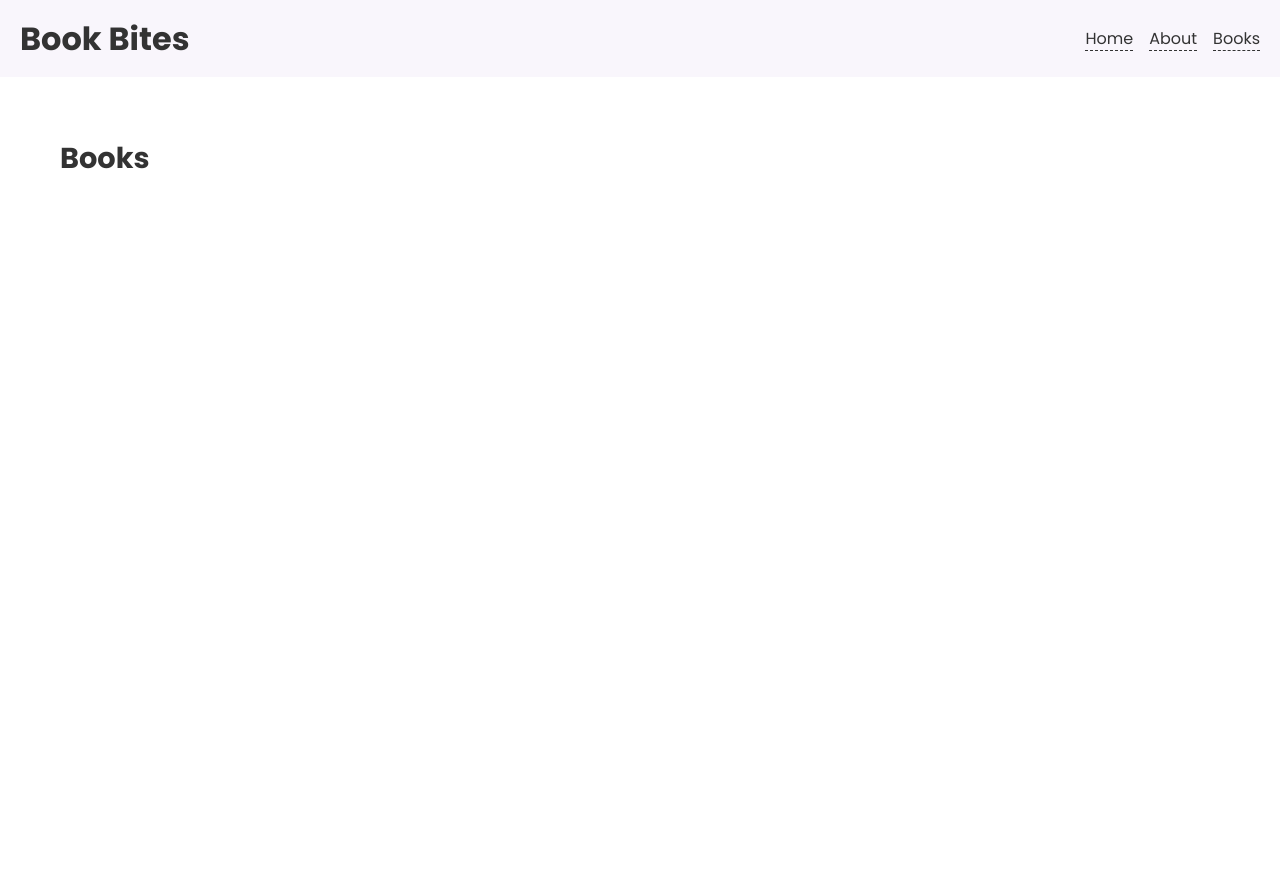
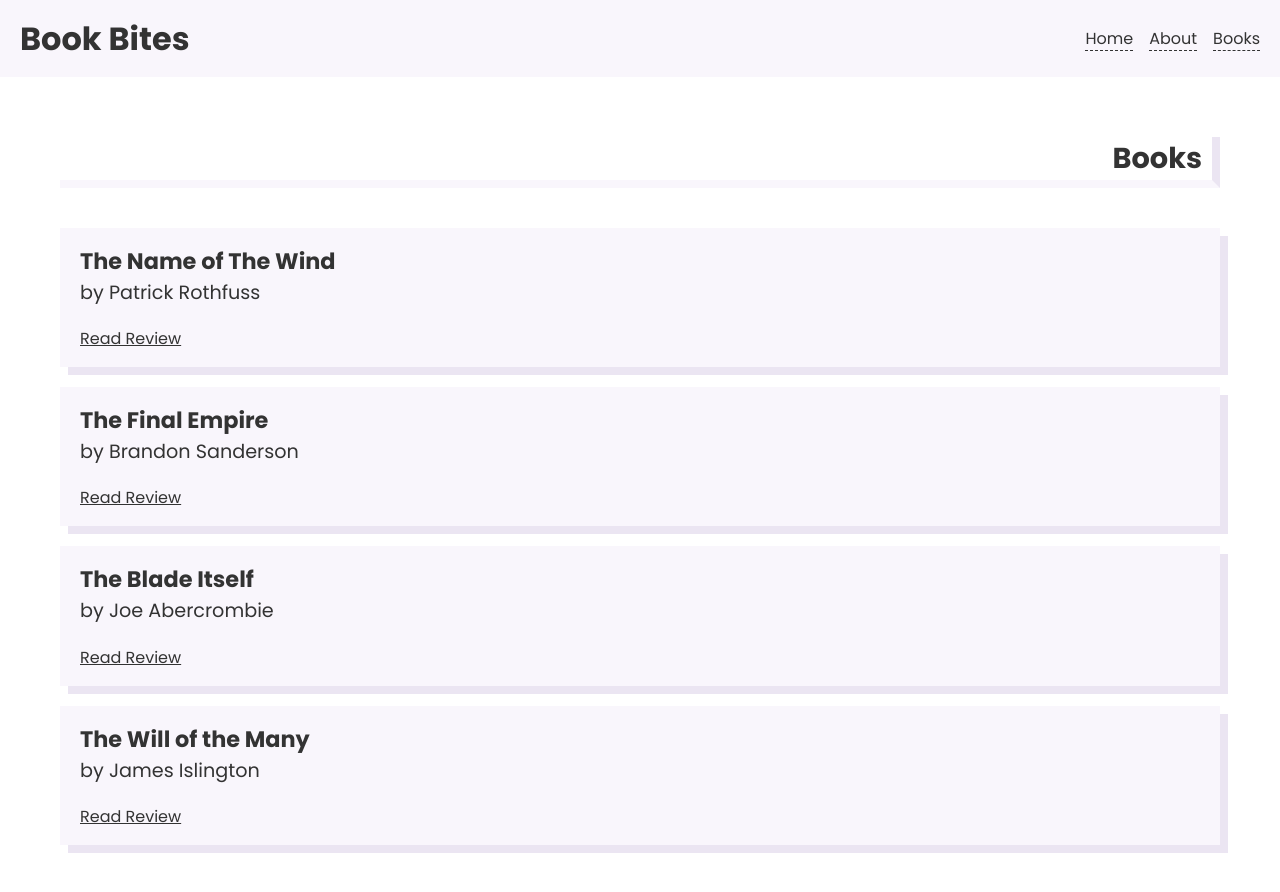
Before and after one commit to Riot-Mind-Studios-LLC/book-bites, an Astro site: page /books in a window 1280 px wide. Before the commit the page ends 800 px from the top, so only its background shows below. Built offline with nearby package versions, Linux system fonts and the light colour scheme; Astro itself is replaced by a stand-in of ours.

Commit message:
added books data, dummy user info and comments in code

```diff
--- a/src/layouts/BaseLayout.astro
+++ b/src/layouts/BaseLayout.astro
@@ -1,4 +1,5 @@
 ---
+// Frontmatter: plain JavaScript comments
 ---
 
 <html lang="en">
@@ -6,31 +7,44 @@
     <meta charset="utf-8" />
     <link rel="icon" type="image/svg+xml" href="/favicon.svg" />
     <link rel="icon" href="/favicon.ico" />
-		<link rel="preconnect" href="https://fonts.googleapis.com">
-		<link rel="preconnect" href="https://fonts.gstatic.com" crossorigin>
-		<link href="https://fonts.googleapis.com/css2?family=Poppins:ital,wght@0,300;0,400;0,500;0,700;1,300;1,400;1,500;1,700&display=swap" rel="stylesheet">
+    <link rel="preconnect" href="https://fonts.googleapis.com" />
+    <link rel="preconnect" href="https://fonts.gstatic.com" crossorigin />
+    <link
+      href="https://fonts.googleapis.com/css2?family=Poppins:ital,wght@0,300;0,400;0,500;0,700;1,300;1,400;1,500;1,700&display=swap"
+      rel="stylesheet"
+    />
     <meta name="viewport" content="width=device-width" />
     <meta name="generator" content={Astro.generator} />
     <title>Book Bites</title>
   </head>
   <body>
+    {/* Stripped from the build. Use this for notes to yourself */}
+    <!-- Kept in the HTML. Anyone can see this in the page source -->
     <header>
       <h1>Book Bites</h1>
       <nav>
         <ul>
-					<li><a href="/">Home</a></li>
-					<li><a href="/about">About</a></li>
-					<li><a href="/books">Books</a></li>
+          <li>
+            <a href="/">Home</a>
+          </li>
+          <li>
+            <a href="/about">About</a>
+          </li>
+          <li>
+            <a href="/books">Books</a>
+          </li>
         </ul>
       </nav>
     </header>
     <main>
+      {/* page content gets inserted here at slot */}
       <slot />
     </main>
   </body>
 </html>
 
 <style>
+  /* CSS comment */
   body {
     margin: 0;
   }
--- a/src/pages/books/index.astro
+++ b/src/pages/books/index.astro
@@ -1,9 +1,76 @@
 ---
-import BaseLayout from "../../layouts/BaseLayout.astro"
+// Frontmatter: plain JavaScript comments
+import BaseLayout from "../../layouts/BaseLayout.astro";
+
+// define books data
+// normally you would fetch data from an api or use astro's content collections
+
+// An interface is a TypeScript feature, not something specific to Astro. It describes the shape of an object: which properties it has and what type each one is. It’s a contract that says what data is expected.
+
+interface Book {
+  title: string;
+  author: string;
+}
+
+// an array of book objects made according to the book interface
+const books: Book[] = [
+  { title: "The Name of The Wind", author: "Patrick Rothfuss" },
+  { title: "The Final Empire", author: "Brandon Sanderson" },
+  { title: "The Blade Itself", author: "Joe Abercrombie" },
+  { title: "The Will of the Many", author: "James Islington" },
+];
 ---
 
 <BaseLayout>
-    <div class="content">
-		<h2>Books</h2>
-	</div>
+  {/* Stripped from the build. Use this for notes to yourself */}
+  <!-- Kept in the HTML. Anyone can see this in the page source -->
+  <div class="content">
+    <h2>Books</h2>
+    <!-- map through the books array and display a div for each one (fires a function for each one) -->
+    <!-- as an argument to that callback function, you get access to the individual book youre currently iterating through-->
+    <!-- outputting a list of data -->
+    <!-- astro doesnt need a key property because it doesnt need to keep track of the list in the browser -->
+    <!-- its all rendered at build time -->
+
+    {books.map((book) => {
+      // return a template that gets rendered for each book in the list
+      // in astro you can have multiple root elements, unlike react
+      return (
+        <div class="book-card">
+          <p class="book-title">{book.title}</p>
+          <p class="book-author">by {book.author}</p>
+          <a href="">Read Review</a>
+        </div>
+      );
+    })}
+    <!-- conditionally output a message when there are no books in the array -->
+    <!-- add curly braces for a dynamic expression -->
+    <!-- the right side of the expression runs only if the left side is true -->
+    {books.length < 1 && <p>No books to show.</p>}
+  </div>
+  <!-- end .content div -->
 </BaseLayout>
+
+<style>
+  h2 {
+    padding-right: 10px;
+    border-right: 8px solid #ebe5f2;
+    border-bottom: 8px solid #f9f6fc;
+    margin-bottom: 40px;
+    text-align: right;
+  }
+  .book-card {
+    background-color: #f9f6fc;
+    padding: 16px 20px;
+    margin: 20px auto;
+    box-shadow: 8px 8px 0 #ebe5f2;
+  }
+  .book-title {
+    font-size: 1.4em;
+    font-weight: bold;
+    margin: 0;
+  }
+  .book-author {
+    margin-top: 0;
+  }
+</style>
--- a/src/pages/index.astro
+++ b/src/pages/index.astro
@@ -1,17 +1,72 @@
 ---
-import BaseLayout from "../layouts/BaseLayout.astro"
+// Frontmatter: plain JavaScript comments
+// a way to add metadata to a file
+// utilized  within components to add component scripts
+// type javascript or typescript code
+// setup variables to use in a component
+// fetch data from a database
+// access component props
+// never runs in the browser
+// astro components are rendered at buildtime or on-demand on the server. Not in the browser.
+// none of the code written here will ever reach the browser
+// you can configure a component to render on-demand
+// variables written here can be accessed inside of components
+// to output variables, use {} inside of a component
+// use server side renderings (ssr) to pull user data for display in a component
+// when a request for the data comes to the server, you can fetch the currently authenticated user info
+
+// import components
+import BaseLayout from "../layouts/BaseLayout.astro";
+
+// js
+
+// server rendering simulation by randomizing whether this user value is an object or null (not logged-in)
+const getUser = () => {
+  // generate a random number between 0 and 1
+  // if that number is less than 0.5, return null
+  // otherwise return the user object
+  // randomizes what value you get back each time this runs
+  // runs once at build time
+  // this code will run everytime a user refreshes the page
+  //
+  return Math.random() < 0.5
+    ? null
+    : {
+        name: "Adrian",
+        email: "adrian@bookbites.com",
+      };
+};
+
+const user = getUser();
 ---
 
 <BaseLayout>
+  {/* Stripped from the build. Use this for notes to yourself */}
+  <!-- Kept in the HTML. Anyone can see this in the page source -->
+  {/* this fills the slot in the BaseLayout file */}
   <div class="content">
-		<h2>Welcome</h2>
-		<p>Lorem ipsum dolor sit amet consectetur adipisicing elit. Dignissimos, quas!</p>
+    <!-- if a user is null, you can access the other properties -->
+    <!-- in order for it to work, you have to wrap this output in some conditional logic -->
+    <!-- to only render this user info IF there is a value for the user -->
+    <!-- checks if you have a user, if you do, user info renders, if not, noting renders -->
+    {user && (
+      <>
+        <h2>Welcome, {user.name}</h2>
+        <p>Logged in as: {user.email}</p>
+      </>
+    )}
+
+    <p>
+      Lorem ipsum dolor sit amet consectetur adipisicing elit. Dignissimos,
+      quas!
+    </p>
     <a href="/books">Take a look at my reviews</a>
   </div>
 </BaseLayout>
 
 <style>
-	.content{
+  /* CSS comment */
+  .content {
     text-align: center;
   }
   a {
```
Also changed, not shown: package.json (+7 -0 lines), src/pages/about.astro (+18 -6 lines), 2 other files. Lines whose indentation alone changed are shown as unchanged.
